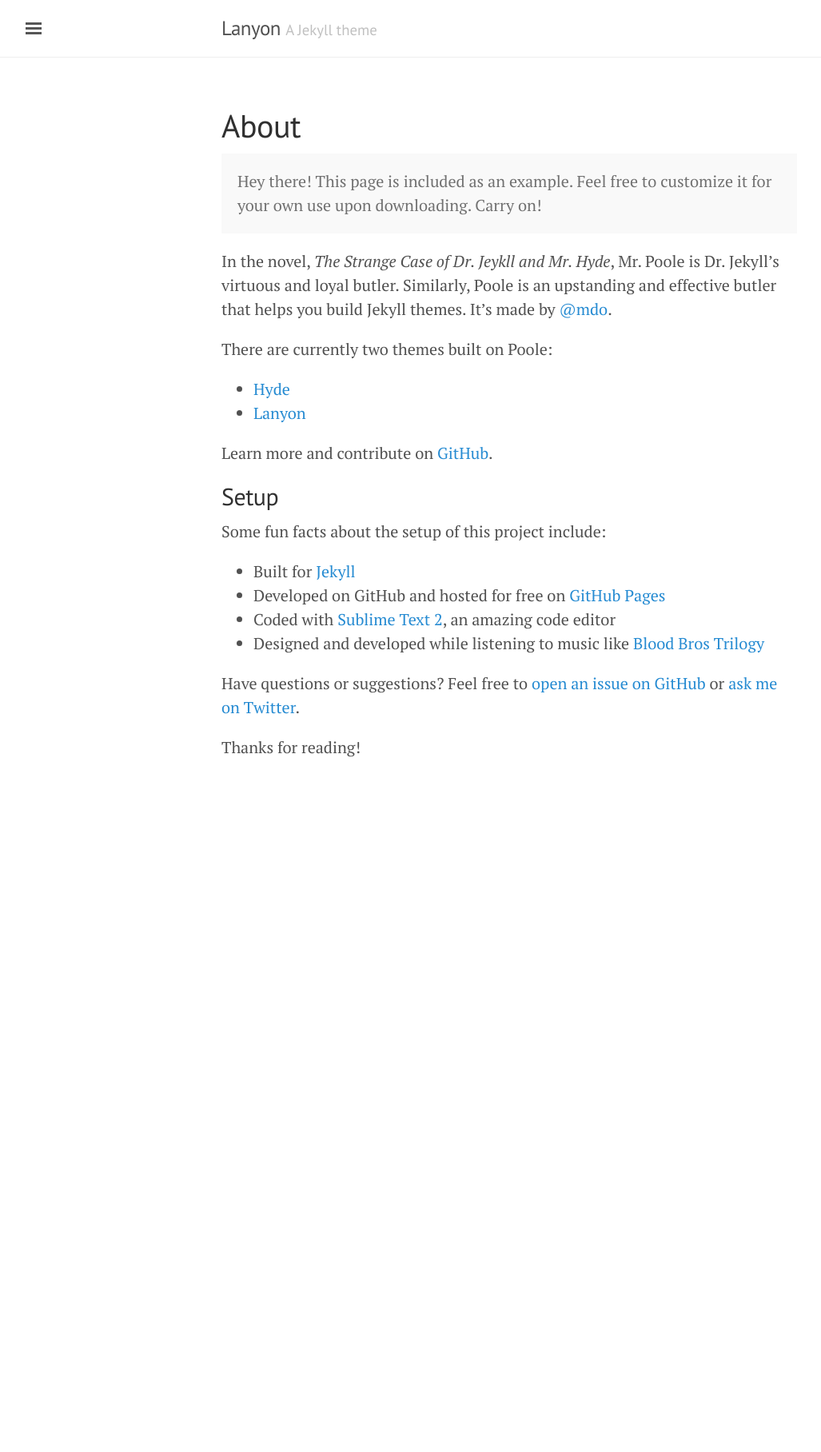
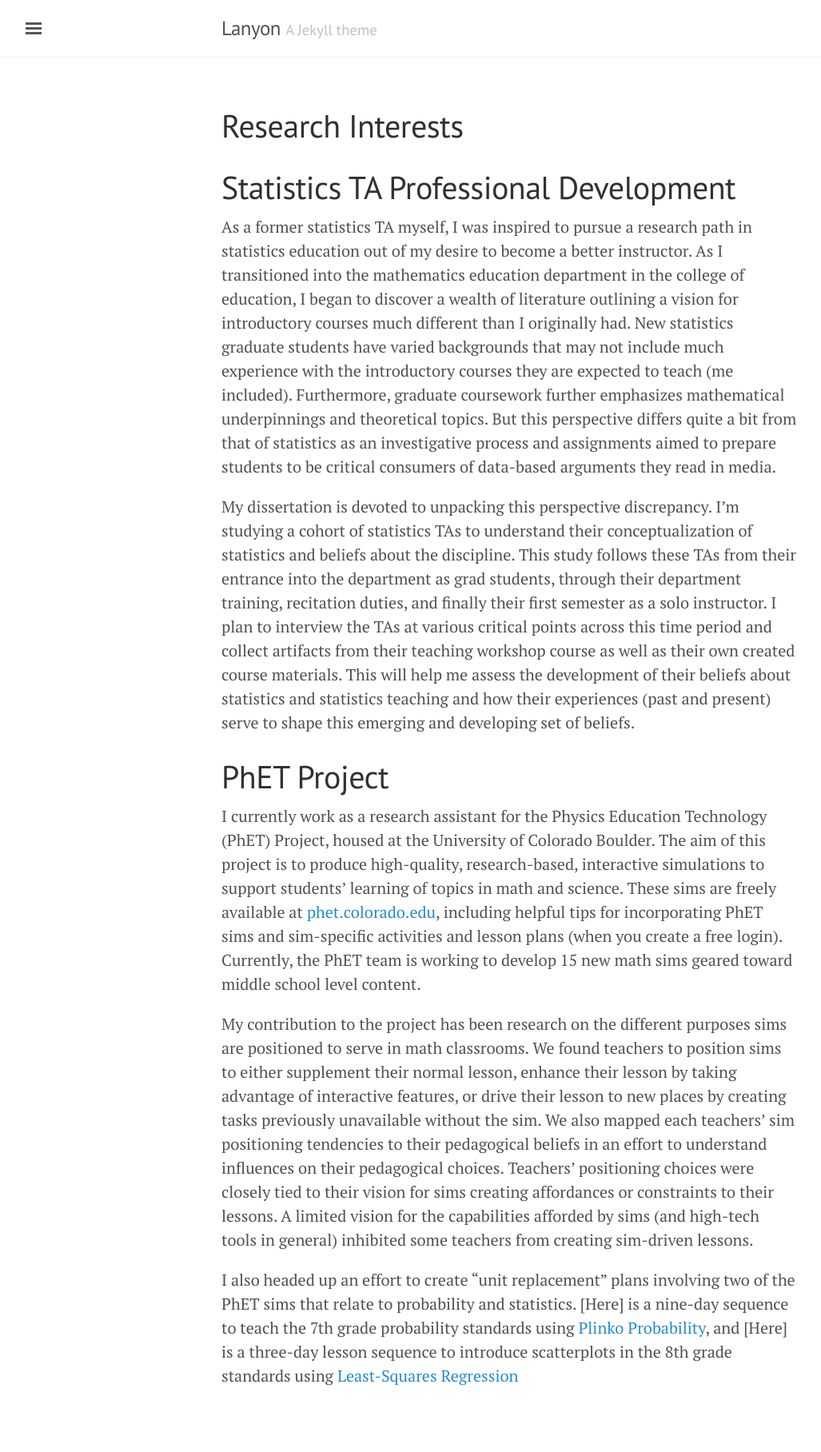
Before and after one commit to kelly-findley/kelly-findley.github.io, a Jekyll site: the page built from about.md, in a window 1280 px wide. Shown: the whole page at 80% size, without its empty margins (3-1030 px from the left). Built offline with Jekyll 4.4.1, drawn with Linux system fonts in a browser that asks for light colours; before the commit the page ends 1030 px from its top, so only the background shows below that.

Commit message:
Research Interests

```diff
--- a/about.md
+++ b/about.md
@@ -1,30 +1,18 @@
 ---
 layout: page
-title: About
+title: Research Interests
 ---
 
-<p class="message">
-  Hey there! This page is included as an example. Feel free to customize it for your own use upon downloading. Carry on!
-</p>
+# Statistics TA Professional Development
 
-In the novel, *The Strange Case of Dr. Jeykll and Mr. Hyde*, Mr. Poole is Dr. Jekyll's virtuous and loyal butler. Similarly, Poole is an upstanding and effective butler that helps you build Jekyll themes. It's made by [@mdo](https://twitter.com/mdo).
+As a former statistics TA myself, I was inspired to pursue a research path in statistics education out of my desire to become a better instructor. As I transitioned into the mathematics education department in the college of education, I began to discover a wealth of literature outlining a vision for introductory courses much different than I originally had. New statistics graduate students have varied backgrounds that may not include much experience with the introductory courses they are expected to teach (me included). Furthermore, graduate coursework further emphasizes mathematical underpinnings and theoretical topics. But this perspective differs quite a bit from that of statistics as an investigative process and assignments aimed to prepare students to be critical consumers of data-based arguments they read in media.
 
-There are currently two themes built on Poole:
+My dissertation is devoted to unpacking this perspective discrepancy. I'm studying a cohort of statistics TAs to understand their conceptualization of statistics and beliefs about the discipline. This study follows these TAs from their entrance into the department as grad students, through their department training, recitation duties, and finally their first semester as a solo instructor. I plan to interview the TAs at various critical points across this time period and collect artifacts from their teaching workshop course as well as their own created course materials. This will help me assess the development of their beliefs about statistics and statistics teaching and how their experiences (past and present) serve to shape this emerging and developing set of beliefs.
 
-* [Hyde](http://hyde.getpoole.com)
-* [Lanyon](http://lanyon.getpoole.com)
+# PhET Project
 
-Learn more and contribute on [GitHub](https://github.com/poole).
+I currently work as a research assistant for the Physics Education Technology (PhET) Project, housed at the University of Colorado Boulder. The aim of this project is to produce high-quality, research-based, interactive simulations to support students' learning of topics in math and science. These sims are freely available at [phet.colorado.edu](https://phet.colorado.edu/), including helpful tips for incorporating PhET sims and sim-specific activities and lesson plans (when you create a free login). Currently, the PhET team is working to develop 15 new math sims geared toward middle school level content.
 
-## Setup
+My contribution to the project has been research on the different purposes sims are positioned to serve in math classrooms. We found teachers to position sims to either supplement their normal lesson, enhance their lesson by taking advantage of interactive features, or drive their lesson to new places by creating tasks previously unavailable without the sim. We also mapped each teachers' sim positioning tendencies to their pedagogical beliefs in an effort to understand influences on their pedagogical choices. Teachers' positioning choices were closely tied to their vision for sims creating affordances or constraints to their lessons. A limited vision for the capabilities afforded by sims (and high-tech tools in general) inhibited some teachers from creating sim-driven lessons.
 
-Some fun facts about the setup of this project include:
-
-* Built for [Jekyll](http://jekyllrb.com)
-* Developed on GitHub and hosted for free on [GitHub Pages](https://pages.github.com)
-* Coded with [Sublime Text 2](http://sublimetext.com), an amazing code editor
-* Designed and developed while listening to music like [Blood Bros Trilogy](https://soundcloud.com/maddecent/sets/blood-bros-series)
-
-Have questions or suggestions? Feel free to [open an issue on GitHub](https://github.com/poole/issues/new) or [ask me on Twitter](https://twitter.com/mdo).
-
-Thanks for reading!
+I also headed up an effort to create "unit replacement" plans involving two of the PhET sims that relate to probability and statistics. [Here] is a nine-day sequence to teach the 7th grade probability standards using [Plinko Probability](https://phet.colorado.edu/sims/html/plinko-probability/latest/plinko-probability_en.html), and [Here] is a three-day lesson sequence to introduce scatterplots in the 8th grade standards using [Least-Squares Regression](https://phet.colorado.edu/sims/html/least-squares-regression/latest/least-squares-regression_en.html)
```
